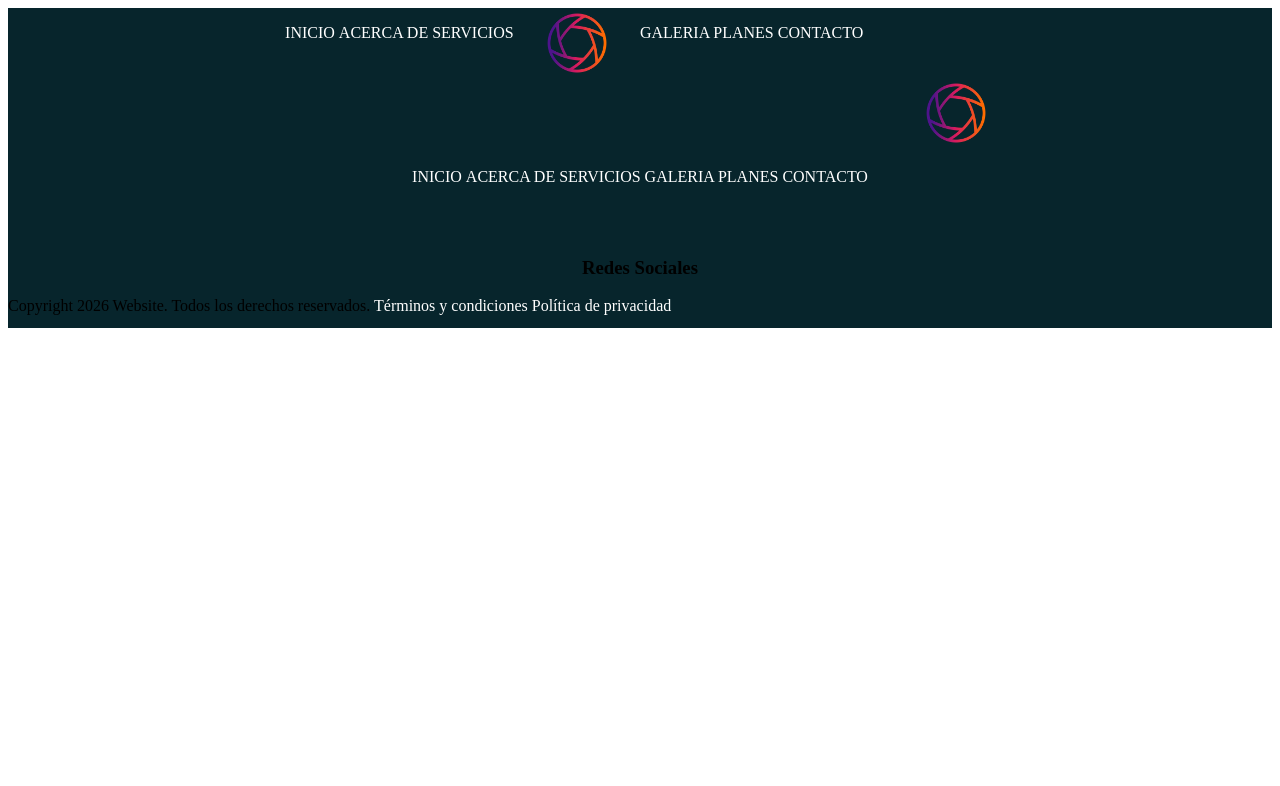
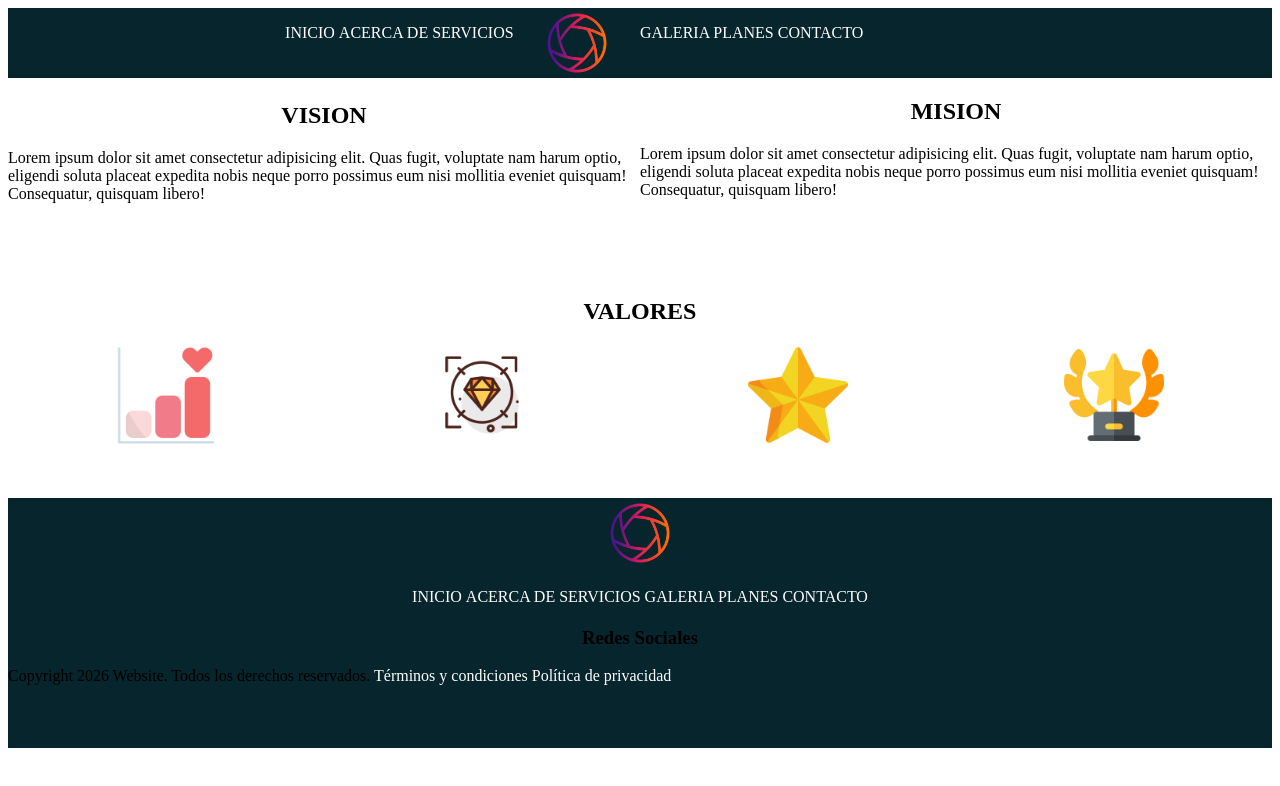
Before and after one commit to Rene25Hernandez/AHD, a plain HTML site: page pages/acerca-de.html in a window 1280 px wide. Drawn offline with Linux system fonts and the light colour scheme.

Commit message:
Add files via upload

```diff
--- a/pages/acerca-de.html
+++ b/pages/acerca-de.html
@@ -74,10 +74,34 @@
      </nav>
 
      <main>
-
+        <section style="width: 100%; height: 200px;">
+            <div style="width: 50%; float: right; height: 200px;">
+                <h2 style=" text-align: center;">MISION</h2>
+                <P>Lorem ipsum dolor sit amet consectetur adipisicing elit. Quas fugit, voluptate nam harum optio, eligendi soluta placeat expedita nobis neque porro possimus eum nisi mollitia eveniet quisquam! Consequatur, quisquam libero!</P>
+            </div>
+            <div style="width: 50%; float: right; height: 200px;">
+                <h2 style=" text-align: center;">VISION</h2>
+                <P>Lorem ipsum dolor sit amet consectetur adipisicing elit. Quas fugit, voluptate nam harum optio, eligendi soluta placeat expedita nobis neque porro possimus eum nisi mollitia eveniet quisquam! Consequatur, quisquam libero!</P>
+            </div>
+        </section>
+        <section style="width: 100%;height: 200px;">
+            <h2 style="text-align: center;">VALORES</h2>
+            <div style="width: 25%; float: left;text-align: center;">
+                <img src="../img/img1.png" alt="Valor1" width="100px">
+            </div>
+            <div style="width: 25%; float: left;text-align: center;">
+                <img src="../img/img2.png" alt="Valor2" width="100px">
+            </div>
+            <div style="width: 25%; float: left;text-align: center;">
+                <img src="../img/img3.png" alt="Valor3" width="100px">
+            </div>
+            <div style="width: 25%; float: left;text-align: center;">
+                <img src="../img/img4.png" alt="Valor4" width="100px">
+            </div>
+        </section>
      </main>
 
-
+<!-- PIE DE PAGINA -->
  <footer style="background-color: #07252c; width: 100%; height: 250px;">
         <div>
 
@@ -88,7 +112,7 @@
             </div>
             <div>
             <!-- MENU DE NAVEGACION -->
-        <nav style="background-color: #07252c; width: 100%; height: 70px;">
+        <nav style="width: 100%; height: 20px;">
             <!-- CONTENEDOR 1 -->
             <ul class="nav1" style="text-align: center;">
                     <li>
@@ -111,17 +135,13 @@
                     <li>
                         <a href="contacto.html">CONTACTO</a>
                     </li>
+                 </ul>
+             </nav>
+             </div>
 
-                </ul>
-
-        </nav>
-
-
-            </div>
-            <div>
+             <div>
                 <h3 style="text-align: center;">Redes Sociales</h3>
             </div>
-
 
         </div>
         <div>
```
Also changed, not shown: img/img1.png (added), img/img2.png (added), img/img3.png (added), img/img4.png (added), img/propuesta-de-valor.png (added).
